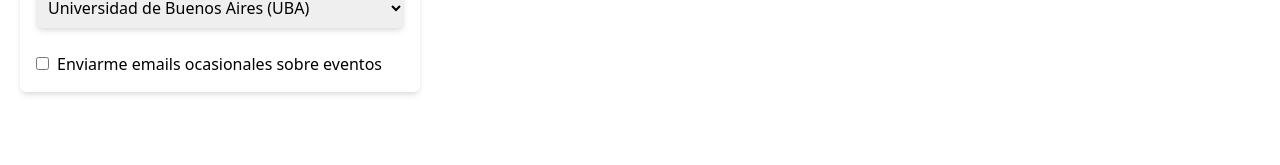
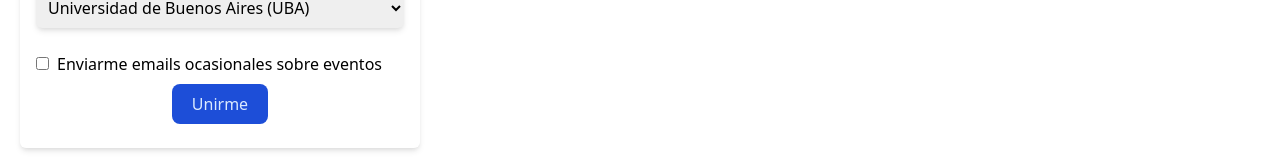
Before and after one commit to mepc-org/website, a Next.js app: page / in a window 1280 px wide. Shown: the part 1857-2022 px from the top of the page. Before the commit the page ends 1969 px from the top, so only its background shows below. Built offline with nearby package versions, Linux system fonts and the light colour scheme.

Commit message:
style: align button on form

```diff
--- a/components/Join.tsx
+++ b/components/Join.tsx
@@ -31,6 +31,9 @@ const Join = () => {
                     <span className="ml-2">Enviarme emails ocasionales sobre eventos</span>
                     </label>
                 </div>
+                <div className="items-center container flex flex-col gap-5 mx-auto">
+                    <button className="h-10 px-5 m-2 text-blue-100 transition-colors duration-150 bg-blue-700 rounded-lg focus:shadow-outline hover:bg-blue-800">Unirme</button>
+                </div>
             </div>
         </section>
     );
```
